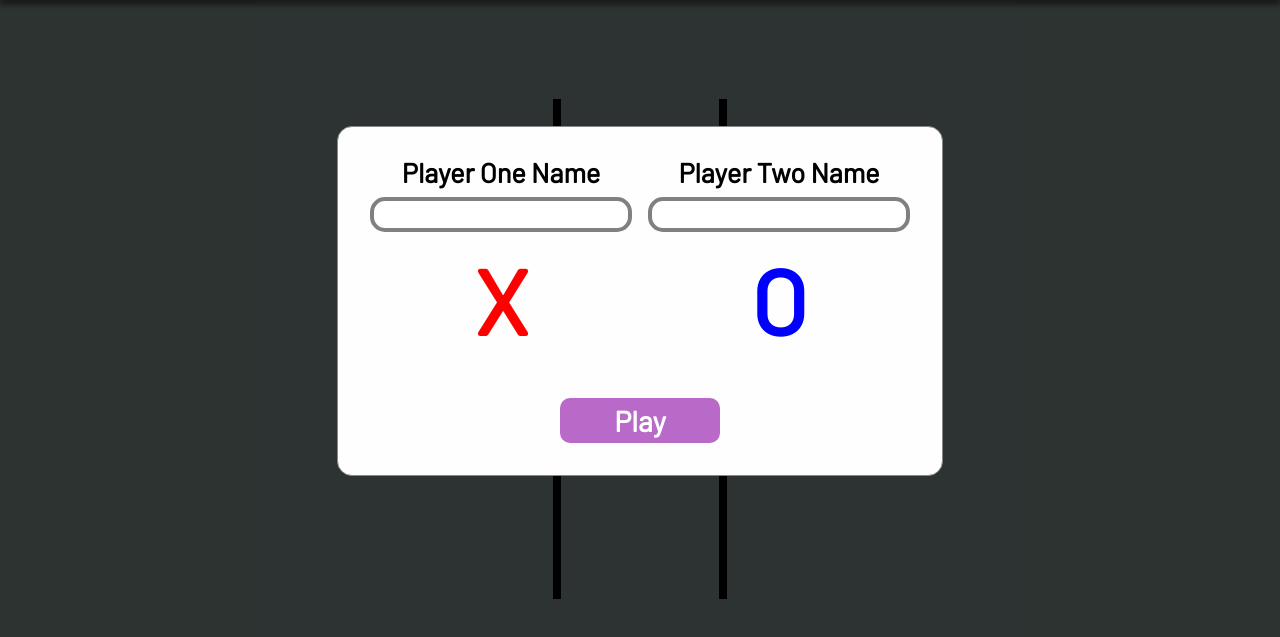
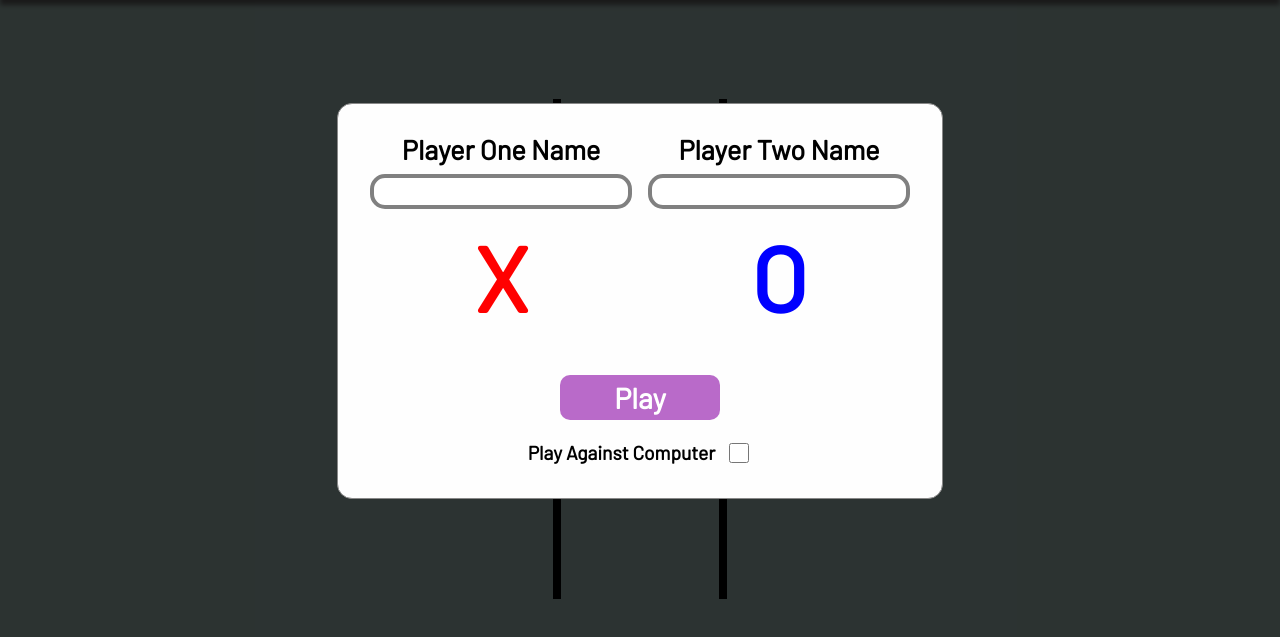
Before and after one commit to fadingmorsecode/tic-tac-toe, a website: page index.html in a window 1280 px wide. Shown: the part 99-736 px from the top of the page. Drawn offline with Linux system fonts and the light colour scheme.

Commit message:
Add checkbox element for computer

```diff
--- a/index.html
+++ b/index.html
@@ -31,18 +31,24 @@
             <div class="forms">
             <form>
                 <div class="player-containers">
-                <label for="playerOneInput">Player One Name</label>
+                <label for="playerOneInput" class="player-labels">Player One Name</label>
                 <input id='playerOneInput' type="text">
                 <p id="playerOneMark" class="playerMarks">X</p>
                 </div>
                 <div class="player-containers">
-                <label for="playerTwoInput">Player Two Name</label>
+                <label for="playerTwoInput" class="player-labels">Player Two Name</label>
                 <input id='playerTwoInput' type="text">
                 <p id="playerTwoMark" class="playerMarks">O</p>
                 </div>
             </form>
             </div>
+            <div class="btns">
             <button class="play-btn">Play</button>
+            <div class="comp-container">
+            <label for="comp" id="comp-label">Play Against Computer</label>
+            <input type="checkbox" id="comp" class="comp-btn">
+            </div>
+            </div>
         </div>
     </div>
 
--- a/style.css
+++ b/style.css
@@ -290,7 +290,7 @@ input[type='text'] {
   }
 }
 
-label {
+.player-labels {
   font-family: 'Barlow', sans-serif;
   font-size: 1.7rem;
   font-weight: bold;
@@ -363,3 +363,28 @@ form {
   font-family: 'Barlow', sans-serif;
   padding: 10px;
 }
+
+.btns {
+  display: flex;
+  flex-direction: column;
+  justify-content: center;
+  align-items: center;
+  gap: 20px;
+}
+
+#comp-label {
+  font-family: 'Barlow', sans-serif;
+  font-weight: bold;
+  font-size: 1.2rem;
+}
+
+.comp-container {
+  display: flex;
+  align-items: center;
+  gap: 10px;
+}
+
+#comp {
+  height: 20px;
+  width: 20px;
+}
```
